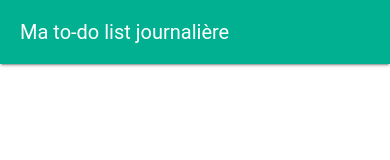
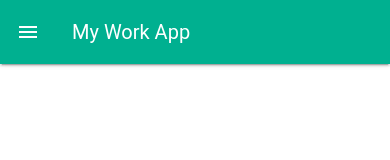
Before and after one commit to PierreDAVOINE/todolist-vuetify, a Vue app: page / in a window 390 px wide. Shown: the top 160 px of the page. Built offline with nearby package versions, Linux system fonts and the light colour scheme.

Commit message:
add burger menu on small screen in nav bar

```diff
--- a/src/App.vue
+++ b/src/App.vue
@@ -1,8 +1,13 @@
 <template>
   <v-app theme="myLight" class="rounded rounded-md">
-    <v-app-bar title="Ma to-do list journalière" :elevation="2" color="primary"></v-app-bar>
 
-    <v-navigation-drawer>
+    <v-app-bar title="My Work App" :elevation="2" color="primary">
+      <template v-slot:prepend>
+        <v-app-bar-nav-icon @click.stop="drawer = !drawer" class="hidden-lg-and-up"></v-app-bar-nav-icon>
+      </template>
+    </v-app-bar>
+
+    <v-navigation-drawer v-model="drawer">
       <v-list>
         <v-list-item prepend-icon="mdi-playlist-check" title="To-do list" value="todolist" to="/"
           color="secondary"></v-list-item>
@@ -18,4 +23,10 @@
   </v-app>
 </template>
 
+<script lang="ts" setup>
+import { ref } from 'vue'
+
+const drawer = ref(false)
+</script>
+
 <style lang="scss" setup></style>
```
